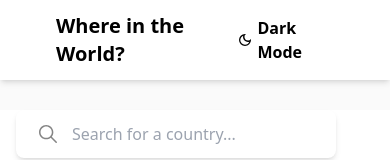
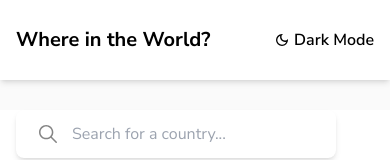
Before and after one commit to ramoncodevale/countries-api, a React (Vite) app: page / in a window 390 px wide. Shown: the top 160 px of the page. Built offline with nearby package versions, Linux system fonts and the light colour scheme.

Commit message:
feat: add responsive navbar

```diff
--- a/src/components/home/card.tsx
+++ b/src/components/home/card.tsx
@@ -15,7 +15,7 @@ interface CardProps {
 export function Card({ name, population, region, capital, flags }: CardProps) {
     return (
         <Link to={`/country/${name}`}>
-            <div className="lg:flex flex-col mt-10 w-60 h-auto">
+            <div className="lg:flex flex-col  mt-10 w-60 h-auto">
                 <img src={flags.svg} alt={`${name} flag`} className="w-full h-32 rounded-t-md object-cover" />
                 <div className="bg-white dark:bg-dark-blue shadow-md p-4">
                     <div className="pb-6  dark:text-very-dark-light text-very-blue-dark">
--- a/src/components/navbar/navbar.tsx
+++ b/src/components/navbar/navbar.tsx
@@ -6,7 +6,7 @@ export function Navbar() {
   const { setDarkModeEnabled, toggleDarkMode } = useContext(DarkModeContext);
 
   return (
-    <nav className="flex justify-between w-full h-20 shadow-md items-center bg-white dark:bg-dark-blue px-14">
+    <nav className="flex justify-between w-full h-20 shadow-md items-center bg-white dark:bg-dark-blue px-4 lg:px-14">
       <h1 className="font-bold text-xl dark:text-white-dark-mode">Where in the World?</h1>
       <div className="flex items-center gap-1 cursor-pointer">
         <button onClick={toggleDarkMode}>
--- a/src/index.css
+++ b/src/index.css
@@ -10,5 +10,4 @@
 
 
 
-
 /* - Weights: 300, 600, 800 */
--- a/tailwind.config.js
+++ b/tailwind.config.js
@@ -13,9 +13,12 @@ export default {
         'dark-gray-input':  'hsl(0, 0%, 52%)',
         'very-dark-light': 'hsl(0, 0%, 98%)',
         'white-dark-mode': 'hsl(0, 0%, 100%)',
+      },
+      fontFamily: {
+        sans: ['Nunito Sans', 'sans-serif'],
+      },
     },
-    fontFamily: 'Nunito Sans, sans-serif',
   },
   plugins: [],
+  darkMode: 'class', // Adiciona o modo escuro como classe
 }
-}
```
Also changed, not shown: src/App.css (deleted).
